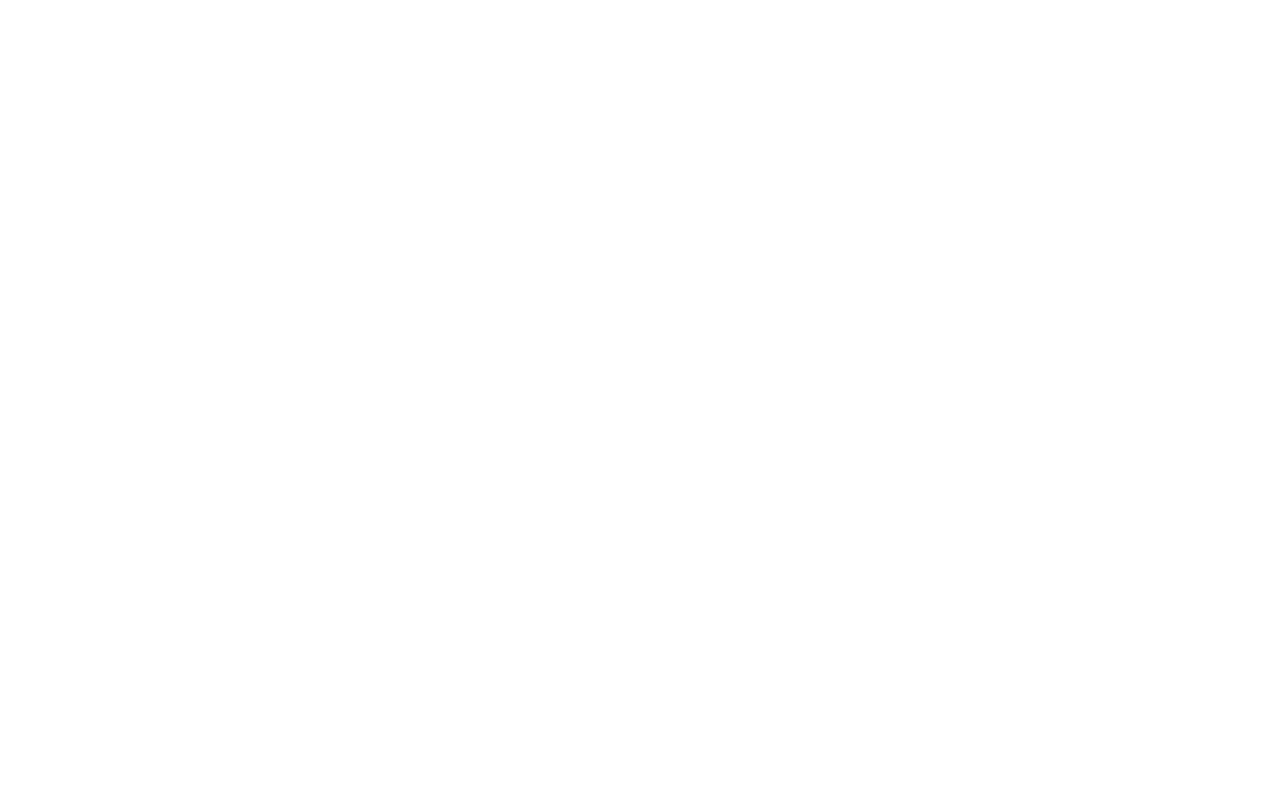
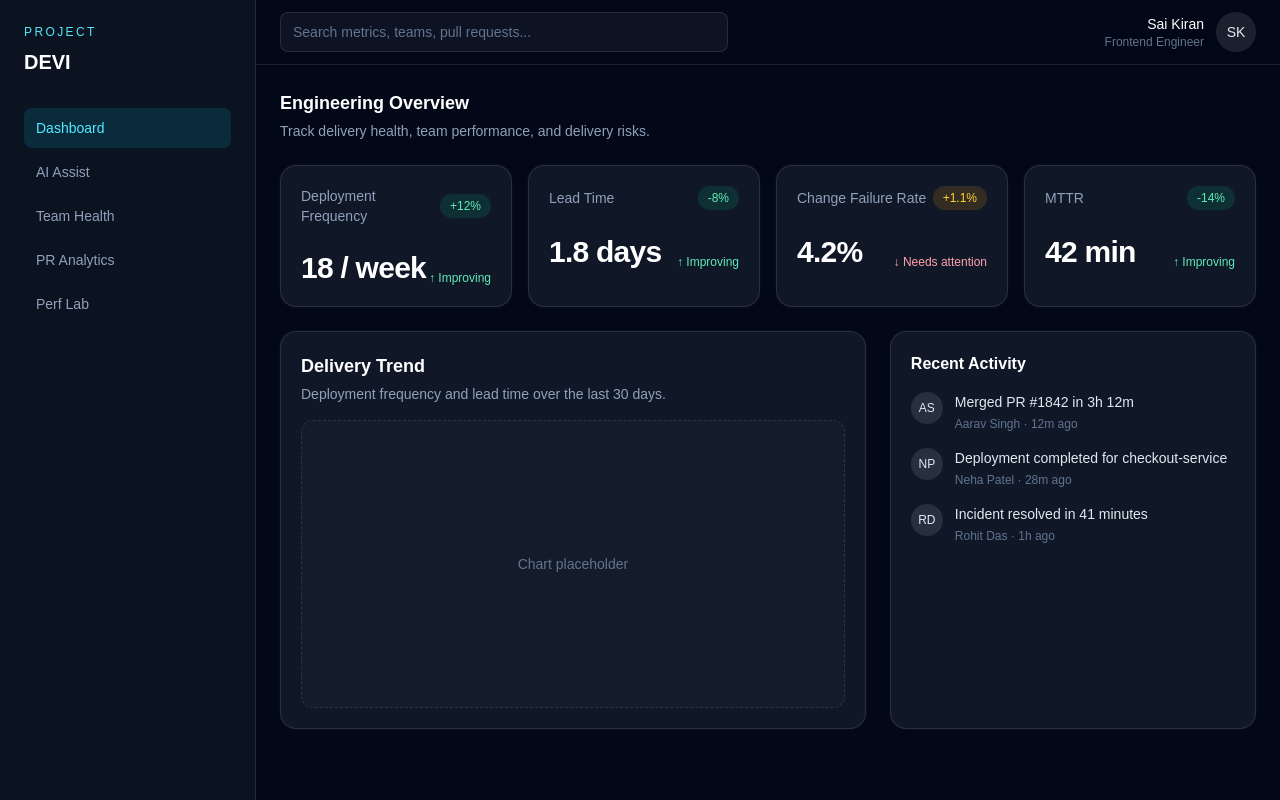
Before and after one commit to SohanVarnikar/devi, a Next.js app: page / in a window 1280 px wide. Before the commit this address had no page. Built offline with nearby package versions, Linux system fonts and the light colour scheme.

Commit message:
refactor: review fixes

```diff
--- a/app/dashboard/page.tsx
+++ /dev/null
@@ -1,10 +0,0 @@
-import { AppShell } from "@/app/components/layout/AppShell";
-import { DashboardView } from "@/app/components/dashboard/DashboardView";
-
-export default function DashboardPage() {
-  return (
-    <AppShell>
-      <DashboardView />
-    </AppShell>
-  );
-}
--- a/app/layout.tsx
+++ b/app/layout.tsx
@@ -1,6 +1,7 @@
 import type { Metadata } from "next";
 import { Geist, Geist_Mono } from "next/font/google";
 import "./globals.css";
+import { AppShell } from "@/app/components/layout/AppShell";
 
 const geistSans = Geist({
   variable: "--font-geist-sans",
@@ -27,7 +28,9 @@
       lang="en"
       className={`${geistSans.variable} ${geistMono.variable} h-full antialiased`}
     >
-      <body className="min-h-full flex flex-col">{children}</body>
+      <body className="min-h-full flex flex-col">
+        <AppShell>{children}</AppShell>
+      </body>
     </html>
   );
 }
--- a/app/not-found.tsx
+++ b/app/not-found.tsx
@@ -1,5 +1,4 @@
 import Link from "next/link";
-import { AppShell } from "@/app/components/layout/AppShell";
 import { PlaceholderState } from "@/app/components/ui/PlaceholderState";
 
 function NotFoundIllustration() {
@@ -15,13 +14,12 @@
 
 export default function NotFound() {
   return (
-    <AppShell>
     <PlaceholderState
       title="Page not found"
       description="The route you requested is not available in this application yet, or the URL does not exist."
       action={
         <Link
-            href="/dashboard"
+          href="/"
           className="inline-flex h-10 items-center justify-center rounded-lg bg-cyan-500 px-4 text-sm font-medium text-slate-950 transition-colors hover:bg-cyan-400"
         >
           Back to dashboard
@@ -30,6 +28,5 @@
     >
       <NotFoundIllustration />
     </PlaceholderState>
-    </AppShell>
   );
 }
--- a/app/page.tsx
+++ b/app/page.tsx
@@ -1,5 +1,5 @@
-import { redirect } from "next/navigation";
+import { DashboardView } from "@/app/components/dashboard/DashboardView";
 
 export default function DashboardPage() {
-  redirect("/dashboard");
+  return <DashboardView />;
 }
--- a/app/team-health/page.tsx
+++ b/app/team-health/page.tsx
@@ -1,10 +1,5 @@
-import { AppShell } from "@/app/components/layout/AppShell";
 import { TeamHealthCard } from "@/app/components/team-health/TeamHealthCard";
 
 export default function TeamHealthPage() {
-  return (
-    <AppShell>
-      <TeamHealthCard />
-    </AppShell>
-  );
+  return <TeamHealthCard />;
 }
```
Lines whose indentation alone changed are shown as unchanged.
